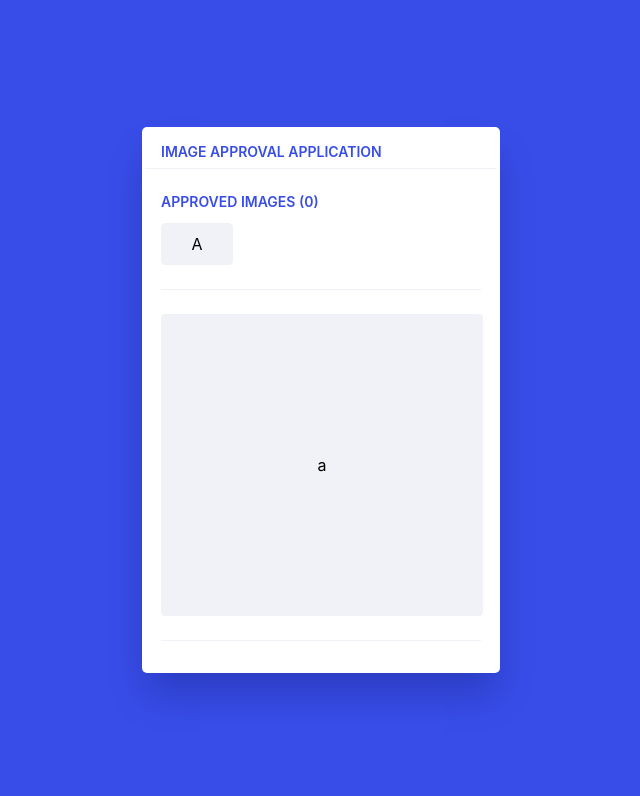
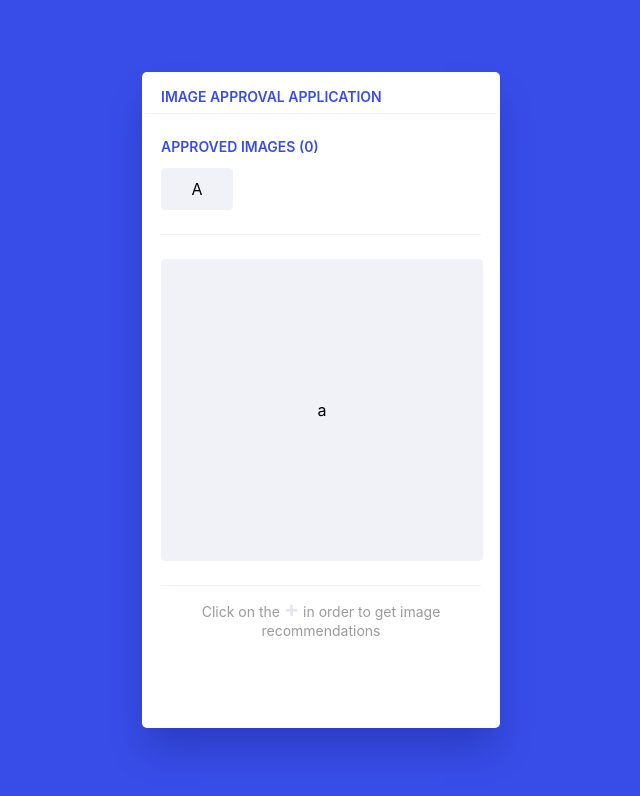
Before and after one commit to devjasim/image-approval-app, a React (Create React App) app: page / in a window 1280 px wide. Shown: the top 796 px of the page, without its empty margins (319-959 px from the left). Built offline with nearby package versions, Linux system fonts and the light colour scheme.

Commit message:
Added Header Footer component in the content wrapper

```diff
--- a/src/App.tsx
+++ b/src/App.tsx
@@ -1,10 +1,10 @@
 import { Container } from "./Components/StyledComponents";
-import Paper from "./Components/Content";
+import Content from "./Components/Content";
 
 function App() {
   return (
     <Container>
-      <Paper />
+      <Content />
     </Container>
   );
 }
--- a/src/Components/Content/index.tsx
+++ b/src/Components/Content/index.tsx
@@ -14,8 +14,10 @@ import {
 import ApprovedList from "./ApprovedList";
 import { ImageProp } from "../../models";
 import { AllState } from "../models";
+import Header from "../Header";
+import Footer from "../Footer";
 
-const Paper = () => {
+const Content = () => {
   const APP_ID = "M2i3RlZAG_vmYZUa01zHbCPhEg7vEhzmLa_cppmwjhA";
 
   const dispatch = useDispatch();
@@ -63,9 +65,7 @@ const Paper = () => {
 
   return (
     <ContentWrapper>
-      <Heading>
-        <Title>Image Approval Application</Title>
-      </Heading>
+      <Header title="Image Approval Application" />
 
       <ApprovedList fetchImage={fetchImage} />
 
@@ -78,8 +78,12 @@ const Paper = () => {
           )}
         </Thumb>
       </PreviewImage>
+      <Footer
+        thumbnailImage={thumbnailImage}
+        handleLoadedImage={handleLoadedImage}
+      />
     </ContentWrapper>
   );
 };
 
-export default Paper;
+export default Content;
--- /dev/null
+++ b/src/Components/Footer/index.tsx
@@ -0,0 +1,43 @@
+import React from "react";
+import { ImageProp } from "../../models";
+import { Button, Buttons, ShortDes } from "../StyledComponents";
+
+interface Props {
+  thumbnailImage?: ImageProp;
+  handleLoadedImage: (type: string, thumbnailImage: ImageProp) => void;
+}
+
+const Footer = (props: Props) => {
+  const { thumbnailImage, handleLoadedImage } = props;
+
+  return (
+    <Buttons>
+      {thumbnailImage ? (
+        <>
+          <Button
+            onClick={() =>
+              thumbnailImage && handleLoadedImage("cancle", thumbnailImage)
+            }
+            color="secondary"
+          >
+            CANCEL
+          </Button>
+          <Button
+            onClick={() =>
+              thumbnailImage && handleLoadedImage("approved", thumbnailImage)
+            }
+            color="primary"
+          >
+            APP
+          </Button>
+        </>
+      ) : (
+        <ShortDes>
+          Click on the <span>+</span> in order to get image recommendations
+        </ShortDes>
+      )}
+    </Buttons>
+  );
+};
+
+export default Footer;
--- /dev/null
+++ b/src/Components/Header/index.tsx
@@ -0,0 +1,16 @@
+import React from "react";
+import { Heading, Title } from "../StyledComponents";
+
+interface Prop {
+  title: string;
+}
+
+const Header = (props: Prop) => {
+  return (
+    <Heading>
+      <Title>{props.title}</Title>
+    </Heading>
+  );
+};
+
+export default Header;
```
